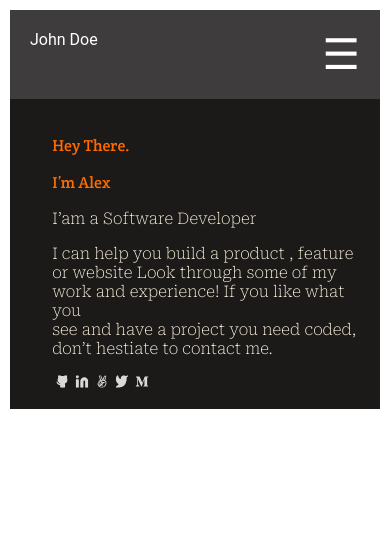
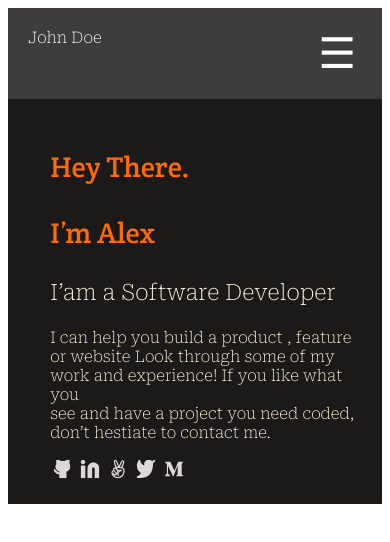
Before and after one commit to borrnelsonk/mobilefirstportfolio, a website: page index.html in a window 390 px wide. Drawn offline with Linux system fonts and the light colour scheme.

Commit message:
Set uniform margins

```diff
--- a/index.html
+++ b/index.html
@@ -4,7 +4,7 @@
     <meta charset="UTF-8">
     <meta http-equiv="X-UA-Compatible" content="IE=edge">
     <meta name="viewport" content="width=device-width, initial-scale=1.0">
-    <title>Mobile First Portfolio</title>
+    <title>Mobile First Porfolio Website</title>
     <link rel="stylesheet" href="styles.css">
 </head>
 <body>
@@ -12,12 +12,11 @@
     <main class="main">
 
         <!--Header-->
-        <header id="header">
-            <a href="#">John Doe</a>
+        <header>
+            <a href="#">John Doe </a>
 
             <div id="navig">
-                <label for="humberger" id="hum">&#9776;</label>
-                <input type="checkbox" id="humberger"/>
+            <button id="hum">&#9776;</button>
                 <div id="navitems">
                     <a href="#">Portfolio</a>
                     <a href="#">About</a>
@@ -29,12 +28,12 @@
 <!--Toolbar-->
 <section id="toolbar">
     <div id="heytext">
-        <p>Hey There.</p>
-        <p>I’m Alex</p>
+        <p id="p1">Hey There.</p>
+        <p id="p1">I’m Alex</p>
     </div>
     <div id="whoami">
-        <p>I’am a Software Developer</p>
-        <p>I can help you build a product , feature<br>
+        <p id="p3">I’am a Software Developer<p>
+        <p id="p4">I can help you build a product , feature<br>
             or website Look through some of my<br> work and experience! If you like what you<br>
              see and have a project you need coded,<br>
         don’t hestiate to contact me.</p>
@@ -49,6 +48,8 @@
     </div>
 
 </section>
+
+
     </main>
 
 </body>
--- a/styles.css
+++ b/styles.css
@@ -1,7 +1,9 @@
 @import url('https://fonts.googleapis.com/css2?family=Crete+Round&family=Roboto+Serif:opsz,wght@8..144,100&display=swap');
 
+@media screen and (max-width: 640px) {
   main {
-  padding: 2px;
+    padding: 0;
+    margin: 0;
   }
 
   header,
@@ -17,30 +19,29 @@ header {
     justify-content: space-between;
   }
 
-#header a {
-  font-family: 'Roboto', serif;
-  text-decoration: none;
-  color: #fff;
-  font-style: bold;
-  font-size: medium;
+  #humberger {
+    display: none;
   }
 
-#humberger {
-  display: none;
+  header a {
+    font-family: 'Roboto Serif', serif;
+    text-decoration: none;
+    font-style: bold;
+    color: #fff;
+    font-size: medium;
   }
 
   #hum {
     font-family: 'Roboto Serif', serif;
     color: #fff;
     font-size: 5vh;
+    background-color: #3e3c3c;
+    border: none;
   }
 
   #navitems {
     display: none;
   }
-
-/* Show the Navigation links when the Hamburger menu is clicked */
-#navig input:checked ~ #navitems { display: block; }
 
   #navitems a {
     box-sizing: border-box;
@@ -60,12 +61,12 @@ header {
   #toolbar {
     background-color: #1c1a19;
     padding-left: 5vh;
-}
-
-h1 {
-  font-family: 'Roboto Serif', serif;
-  color: #fff;
-  font-size: 3vh;
+    background-image: url("assets/mobilegroup.svg");
+    background-repeat: no-repeat;
+    background-attachment: fixed;
+    background-position: bottom right;
+    background-position-x: 65vh;
+    background-position-y: 40vh;
   }
 
   #heytext {
@@ -73,9 +74,22 @@ h1 {
     color: #ff6b00;
   }
 
+  #p1 {
+    font-size: 1.8rem;
+  }
+
   #whoami {
     font-family: 'Roboto Serif', serif;
     color: #fff5e1;
+  }
+
+  #p3 {
+    font-size: 1.4rem;
+    font-style: bold;
+  }
+
+  #p4 {
+    font-size: 1rem;
   }
 
   #socials {
@@ -85,14 +99,10 @@ h1 {
     padding-top: 5vh;
   }
 
-#socialicons,
-img {
-  display: flex;
-  flex-wrap: nowrap;
-  flex-direction: row;
-  align-content: space-between;
-  width: 20px;
-  height: 15px;
+  #socialicons img {
+    height: 1.4rem;
+    width: 1.5rem;
+  }
 }
 
 /* STYLING FOR BIG SCREENS */
```
Lines whose indentation alone changed are shown as unchanged.
